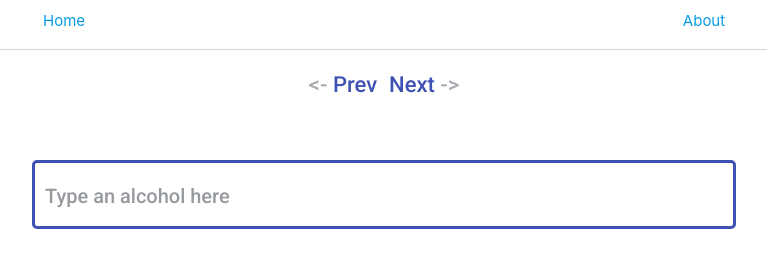
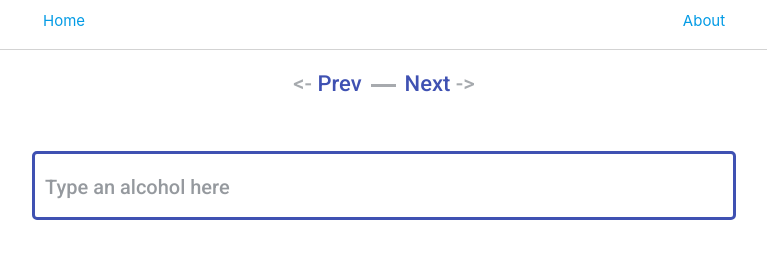
Before and after one commit to Hakuti/jeansportfolio, a React (Create React App) app: page /about/addalcohol in a window 1280 px wide. Shown: the top 263 px of the page, without its empty margins (256-1023 px from the left). Built offline with nearby package versions, Linux system fonts and the light colour scheme.

Commit message:
Additions to name styles

```diff
--- a/src/components/About.js
+++ b/src/components/About.js
@@ -191,9 +191,17 @@ export default class About extends Component {
                     Okay my current logic has the information out of sync with the routes array
                     */}
 
-                    <h5 style={styles.titleHeader}>{location.pathname == "/About/addalcohol" ? "Select your Alcohol": "" }</h5>
+                    {location.pathname === "/About/addalcohol" ?
+                    <h5 style={styles.titleHeader}> Select your alcohol</h5>
+                    : location.pathname === "/About/addname" ?
+                    <h5 style={styles.titleHeader}> Enter your name</h5>
+                    : location.pathname === "/About/addpartyname" ?
+                    <h5 style={styles.titleHeader}> Enter your party name</h5>
+                    : ""
+                    }
+                    {/* <h5 style={styles.titleHeader}>{location.pathname == "/About/addalcohol" ? "Select your Alcohol": "" }</h5> */}
                     <button className="button-directional" onClick={this.onBackClick} disabled={this.state.currentPage == 0 ? true : false}><Link to={`${match.url}/${routes[this.state.currentPage > boundaryPage ? this.state.currentPage - 1: boundaryPage]}`}><p className="button-arrows">{`<- `}</p><p>{`Prev`}</p></Link></button>
-                    <div style={styles.liner}></div>
+                    <div className="liner"></div>
                     <button className="button-directional" onClick={this.onForwardClick} disabled={this.state.currentPage == maxPage ? true : false}><Link to={`${match.url}/${routes[ this.state.currentPage < maxPage ? this.state.currentPage + 1: maxPage]}`}><p>{`Next`}</p><p className="button-arrows">{` ->`}</p></Link></button>
                     {/* {console.log(this.state.currentPage)} */}
                     <div style={styles.content}>
@@ -229,14 +237,17 @@ styles.titleHeader = {
 
     color: "#50575F",
     fontFamily: "Roboto",
-    fontWeight: "500"
+    fontWeight: "500",
+    textAlign: "center"
 }
 styles.liner = {
     display: "inline-block",
-    backgroundColor: "gray",
-    width: "10px !important",
-    height: "3px !important"
+    backgroundColor: "gray !important",
+    border: "6px solid black",
+    width: "30px !important",
+    height: "5px !important"
 }
+
 styles.fill = {
     marginTop: "15px",
     background: "",
--- a/src/components/AddAlcohol.js
+++ b/src/components/AddAlcohol.js
@@ -149,6 +149,7 @@ export default class AddAlcohol extends Component {
     ChildFunction = () => {
         console.log("I'm a child function");
     }
+
     saveOurItemsToLocal = () => {
         const { saveItems } = this.props;
         saveItems(this.state.initialItems);
--- a/src/components/AddName.js
+++ b/src/components/AddName.js
@@ -13,8 +13,13 @@ export default class AddName extends Component {
         return(
             <div style={styles.fill}>
 
-                <input style={styles.input} ref={(input) => { this.nameInput = input}} >
-                </input>
+            <div className="inputBox-Wrapper">
+            <input className="inputBox" placeholder="Enter your party name" ref={(input) => { this.nameInput = input}}>
+            </input>
+            </div>
+
+                {/* <input className="" ref={(input) => { this.nameInput = input}} >
+                </input> */}
             </div>
         );
     }
@@ -22,7 +27,7 @@ export default class AddName extends Component {
 
 const styles = {}
 styles.fill = {
-    background: "red",
+    background: "white",
     position: 'absolute',
     left: 0,
     right: 0,
@@ -32,5 +37,15 @@ styles.fill = {
   }
 
   styles.input = {
-      width: "100px",
+      width: "300px",
+
   }
+
+//   styles.searchboxwrapper = {
+//     marginTop: "1px !important",
+//     width: "75%",
+//     border: "3px solid #3F51B2",
+//     borderRadius: "5px",
+//     margin: "100px auto",
+//     display: "flex",
+//   }
--- a/src/components/CheckCard/checkcard.css
+++ b/src/components/CheckCard/checkcard.css
@@ -131,7 +131,7 @@ br {
 }
 
 .searchbox-wrapper {
-    margin-top: 10px !important;
+    margin-top: 1px !important;
     width: 55%;
     border: 3px solid #3F51B2;
     border-radius: 5px;
@@ -140,10 +140,23 @@ br {
 }
 
 
-
 .button-arrows {
     color: #50575F !important;
     opacity: .5;
+}
+
+.liner {
+    display: inline-block;
+    position: relative;
+    top: -4px;
+    /* top: -4px; */
+    background-color: #50575F;
+    width: 25px !important;
+    height: 3px !important;
+    opacity: .5;
+    margin-left: 3px;
+    margin-right: 3px;
+
 }
 
 
@@ -158,6 +171,29 @@ br {
     font-size: 20px !important;
 
 }
+
+
+.inputBox {
+    margin-top: 10px !important;
+    /* border: 3px solid #3F51B2 !important; */
+    width: 90% !important;
+    border-radius: 3px !important;
+    border-bottom: none !important;
+    position: relative;
+    left: 10px;
+    font-size: 20px !important;
+
+}
+
+.inputBox-Wrapper {
+    margin-top: 1px !important;
+    width: 55%;
+    border: 3px solid #3F51B2;
+    border-radius: 5px;
+    margin: 80px auto !important;
+    display: flex;
+}
+
 
 .button-directional {
     background: none;
@@ -179,6 +215,16 @@ br {
     font-size: 20px;
     position: relative;
     /* left: 20px; */
+    color: #50575F;
+    font-weight: 500;
+    opacity: 0.6;
+    font-family: 'Roboto'
+}
+
+.inputBox::placeholder {
+    font-size: 20px;
+    position: relative;
+    /* left: 50px; */
     color: #50575F;
     font-weight: 500;
     opacity: 0.6;
@@ -210,6 +256,11 @@ input:focus {
         padding: 0px;
     }
 
+    .inputBox-Wrapper {
+        width: 90%;
+    }
+
+
     .searchbox-wrapper {
         width: 90%;
     }
```
